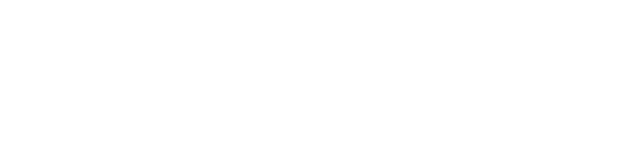
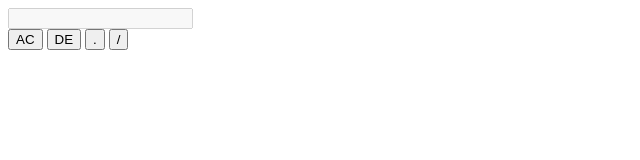
Before and after one commit to peterlydev/calculator, a website: page index.html in a window 1280 px wide. Shown: the whole page, without its empty margins (0-640 px from the left). Drawn offline with Linux system fonts and the light colour scheme.

Commit message:
added buttons

```diff
--- a/index.html
+++ b/index.html
@@ -10,6 +10,14 @@
     <title>Calculator</title>
 </head>
 <body>
+    <div id="calculator">
+        <input type="text" id="display" disabled />
+        <br />
+        <button id="ac" class="operator">AC</button>
+        <button id="de" class="operator">DE</button>
+        <button id="." class="operator">.</button>
+        <button id="/" class="operator">/</button>
+    </div>
 
 </body>
 </html>
```
